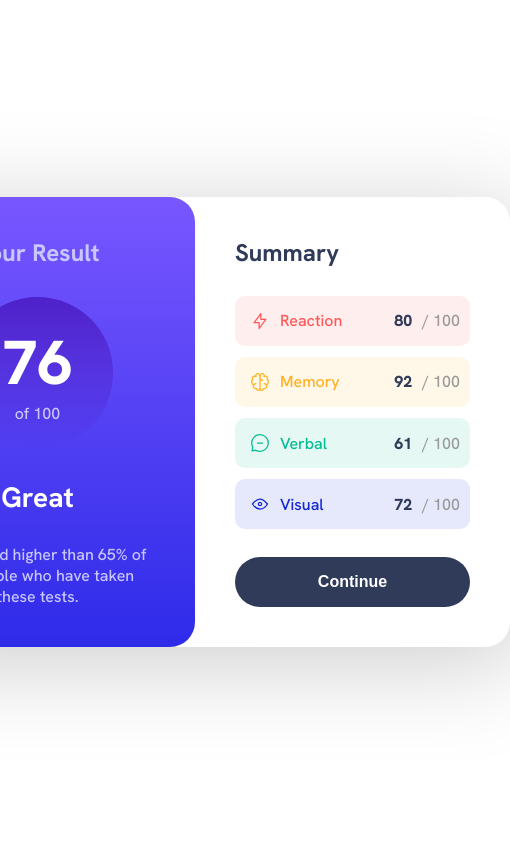
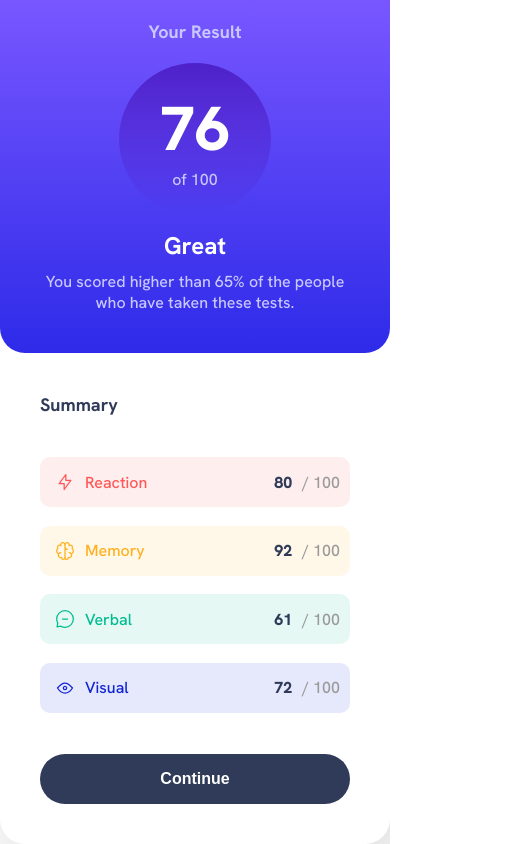
Before and after one commit to AxxDeRotation/Results-summary-component, a plain HTML site: page index.html in a window 390 px wide. Shown: the whole page, 510 px wide, since content can reach past the window. Drawn offline with Linux system fonts and the light colour scheme.

Commit message:
Responsive added

```diff
--- a/main.css
+++ b/main.css
@@ -202,3 +202,51 @@ button:hover {
     background: linear-gradient(to bottom, var(--light-slate-blue), var(--light-royal-blue));
     cursor: pointer;
 }
+
+@media screen and (max-width: 760px) {
+    .component {
+        width: 100%;
+        height: 100%;
+        flex-direction: column;
+    }
+
+    .subsection {
+        width: 100%;
+    }
+
+    .subsection:nth-child(1) {
+        border-radius: 0px 0px 25px 25px;
+        height: 45%;
+    }
+
+    .result-title {
+        font-size: 18px;
+        margin: 20px;
+    }
+
+    h2 {
+        margin-top: 15px;
+        font-size: 24px;
+    }
+
+    p {
+        font-size: 16px;
+        font-weight: 300;
+        margin-top: 10px;
+        margin-bottom: 40px;
+    }
+
+    .dark-h4 {
+        width: calc(100% - 80px);
+        font-size: 18px;
+    }
+
+    ul {
+        box-sizing: border-box;
+        width: calc(100% - 80px);
+    }
+
+    .skills {
+        width: 100%;
+    }
+}
```
